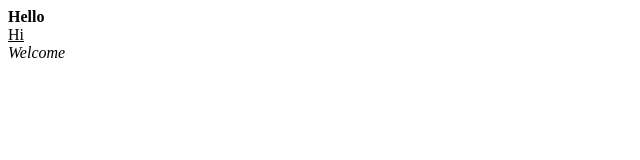
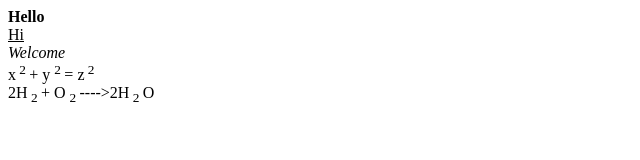
Before and after one commit to iamneo-production/cfafabecefbaaadaeccdffeecabfeedab, a website: page public/index.html in a window 1280 px wide. Shown: the whole page, without its empty margins (0-640 px from the left). Drawn offline with Linux system fonts and the light colour scheme.

Commit message:
Backup Commit

```diff
--- a/public/index.html
+++ b/public/index.html
@@ -4,7 +4,7 @@
          <b> Hello </b><br>
          <u> Hi </u> <br>
          <i> Welcome </i><br>
-
-        </p>
+          x<sup> 2 </sup> + y <sup> 2 </sup> = z<sup> 2 </sup><br>
+        2H<sub> 2 </sub> + O <sub> 2 </sub>---->2H<sub> 2 </sub>O        </p>
     </body>
 </html>
```
